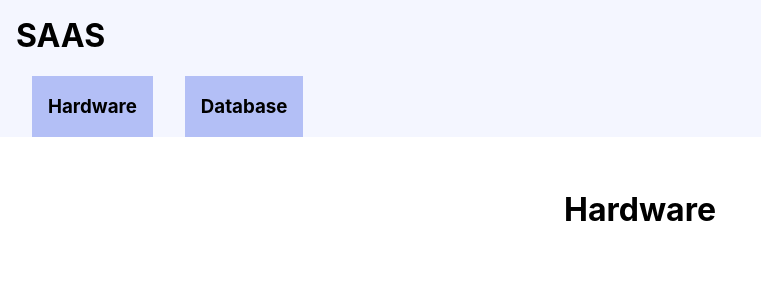
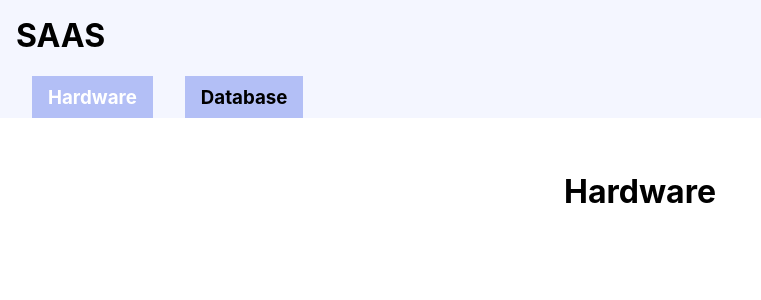
Before and after one commit to SAASAVR/Webapp, a React (Create React App) app: page / in a window 1280 px wide. Shown: the top 300 px of the page, without its empty margins (0-761 px from the left). Built offline with nearby package versions, Linux system fonts and the light colour scheme.

Commit message:
make buttons change on click

```diff
--- a/src/App.js
+++ b/src/App.js
@@ -22,15 +22,14 @@ class App extends React.Component{
   }
 
   render() {
-    let currentTabName = states.getAppTabsString(this.state.currentTab);
-    console.log(currentTabName);
 
     return (
       <div className="App">
         <Header
+          activeTab={this.state.currentTab}
           clickHandler={tab => this.handleHeaderClick(tab)}
         />
-        <h1>{currentTabName}</h1>
+        <h1>{states.getAppTabsString(this.state.currentTab)}</h1>
       </div>
     );
   }
--- a/src/Header.css
+++ b/src/Header.css
@@ -7,7 +7,7 @@
     text-align: justify;
     align-items: baseline;
     padding: 1em;
-    padding-bottom: 0;
+    padding-bottom: 0em;
     margin-bottom: 2em;
     background-color: #f4f6ff;
     color: #000000;
@@ -24,8 +24,9 @@
     padding: 0em;
 }
 
-.Button-Row {
+.Header-Button-Row {
     display: flex;
+    margin-bottom: 0em;
 
 }
 
@@ -37,3 +38,12 @@
     padding-bottom: 0em;
     background-color: #b3bff6;
 }
+
+.Header-Button-Name {
+    margin-block-end: 0.5em;
+    margin-block-start: 0.5em;
+}
+
+.Active-Button {
+    color: #ffffff;
+}
--- a/src/Header.js
+++ b/src/Header.js
@@ -5,19 +5,20 @@ import './Header.css';
 import * as states from './States.js';
 
 function HeaderButton(props) {
+    var buttonClass = `Header-Button ${props.isActive ? 'Active-Button' : ''}`
     return (
-        <div className="Header-Button" onClick={props.onClick}>
-            <h3>{props.name}</h3>
+        <div className={buttonClass} onClick={props.onClick}>
+            <h3 className="Header-Button-Name">{props.name}</h3>
         </div>
     )
 }
 
 class Header extends React.Component {
     renderButton(tab) {
-        let buttonName = states.getAppTabsString(tab);
         return(
             <HeaderButton
-                name={buttonName}
+                isActive={this.props.activeTab === tab ? true : false}
+                name={states.getAppTabsString(tab)}
                 onClick={() => this.props.clickHandler(tab)}
             />
         );
@@ -29,7 +30,7 @@ class Header extends React.Component {
                 <div className='TitleDiv'>
                     <h1 className="Title">SAAS</h1>
                 </div>
-                <div className="Button-Row">
+                <div className="Header-Button-Row">
                     {this.renderButton(states.AppTabs.Hardware)}
                     {this.renderButton(states.AppTabs.Database)}
                 </div>
```
